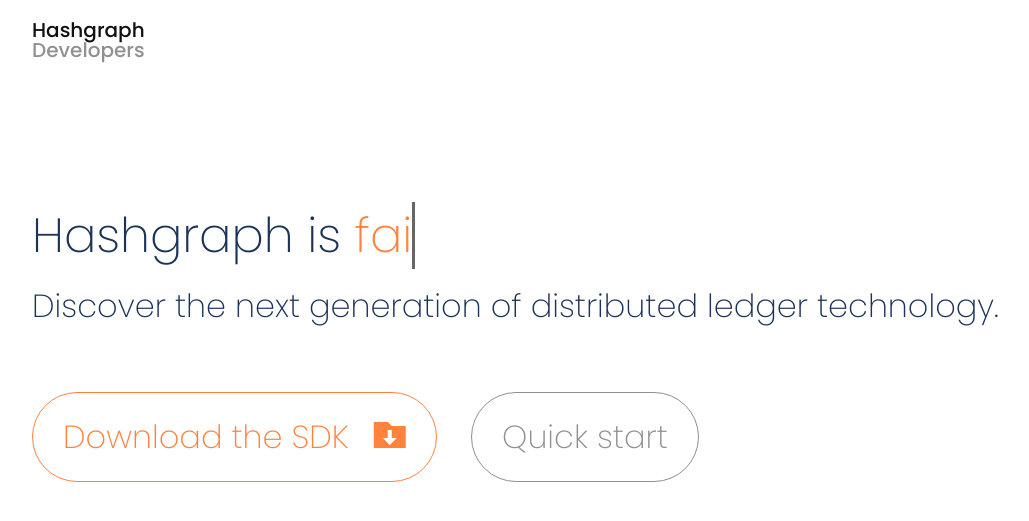
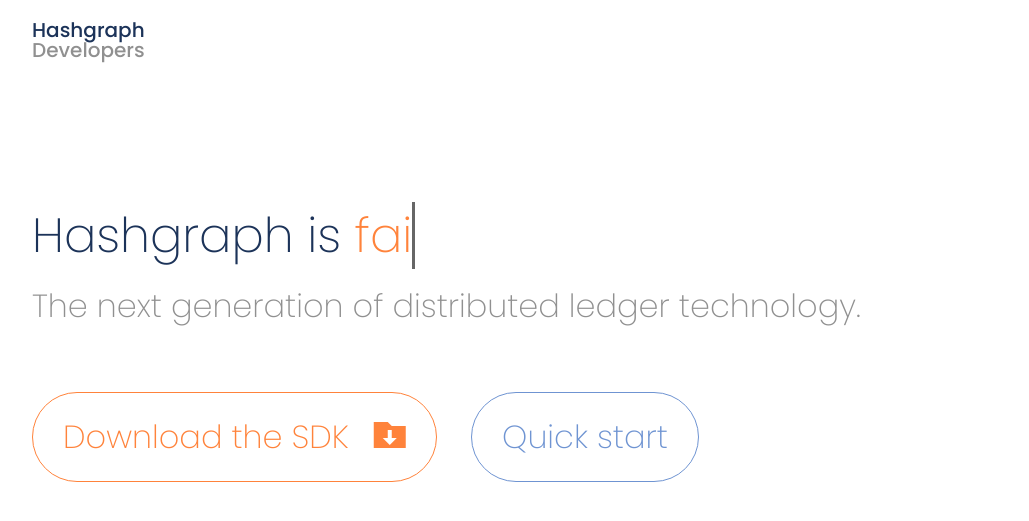
Before and after one commit to ghanem-mhd/hashgraph.github.io, a Jekyll site: the page built from index.md, in a window 1280 px wide. Shown: the top 521 px of the page, without its empty margins (68-1097 px from the left). Built offline with Jekyll 4.4.1, drawn with Linux system fonts in a browser that asks for light colours; some web fonts are replaced.

Commit message:
Adjusted colors

```diff
--- a/_layouts/home.html
+++ b/_layouts/home.html
@@ -4,7 +4,7 @@
 
 <div id="home">
     <h2>Hashgraph is <span class="txt-rotate emph" data-period="2000" data-rotate='["fast.","fair.","secure."]'></span></h2>
-    <h3>Discover the next generation of distributed ledger technology.</h3>
+    <h3>The next generation of distributed ledger technology.</h3>
     <a href="https://www.swirlds.com/download/"><div class="btn orange"><span>Download the SDK </span><span class="icon-folder-download ico"></span></div></a>
     <a href="http://www.swirlds.com/downloads/SWIRLDS-TR-2016-01.pdf"><div class="btn gray"><span>Quick start </span></div></a>
 </div>
--- a/_sass/_base.scss
+++ b/_sass/_base.scss
@@ -3,18 +3,7 @@
   font-family: $default-font;
   font-weight: 400;
   font-size: 12px/14px;
-  color: $light;
-}
-
-h2 {
-  font-size: 3em;
-  font-weight: 200;
-  margin-bottom: 10px;
-}
-h3 {
-  font-size: 2em;
-  font-weight: 200;
-  margin-top: 0px;
+  color: $primary;
 }
 
 .btn {
@@ -37,31 +26,31 @@
 }
 
 .gray {
-  color: $light;
-  border-color: $light;
+  color: lighten($primary, 40%);
+  border-color: lighten($primary,40%);
   &:active, &:visited, &:focus {
-    color: $light;
+    color: lighten($primary,40%);
   }
   &:hover {
-    color: darken($light, 50%);
-    border-color: darken($light, 50%);
+    color: $primary;
+    border-color: $primary;
   }
 }
 
 .orange {
-  color: $orange;
-  border-color: $orange;
+  color: $secondary;
+  border-color: $secondary;
   &:active, &:visited, &:focus {
-    color: $orange;
+    color: $secondary;
   }
   &:hover {
-    color: darken($orange, 20%);
-    border-color: darken($orange, 20%);
+    color: darken($secondary, 20%);
+    border-color: darken($secondary, 20%);
   }
 }
 
 .emph {
-  color: $orange;
+  color: $secondary;
 }
 
 #logo {
@@ -70,10 +59,10 @@
   line-height: 20px;
 
   div:first-child {
-    color: darken($light, 50%);
+    color: $primary;
   }
   div:nth-child(2) {
-    color: $light;
+    color: $tertiary;
   }
 
   a {
@@ -83,5 +72,16 @@
 
 #home {
   padding: 100px 0;
-  color: #1c3359;
+
+  h2 {
+    font-size: 3em;
+    font-weight: 200;
+    margin-bottom: 10px;
+  }
+  h3 {
+    font-size: 2em;
+    font-weight: 200;
+    margin-top: 0px;
+    color: $tertiary;
+  }
 }
--- a/_sass/_variables.scss
+++ b/_sass/_variables.scss
@@ -1,5 +1,5 @@
-$dark: #303030;
-$light: #909090;
-$orange: #ff833b;
+$primary: #1c3359;
+$secondary: #ff833b;
+$tertiary: #909090;
 
 $default-font: 'Poppins', sans-serif;
```
